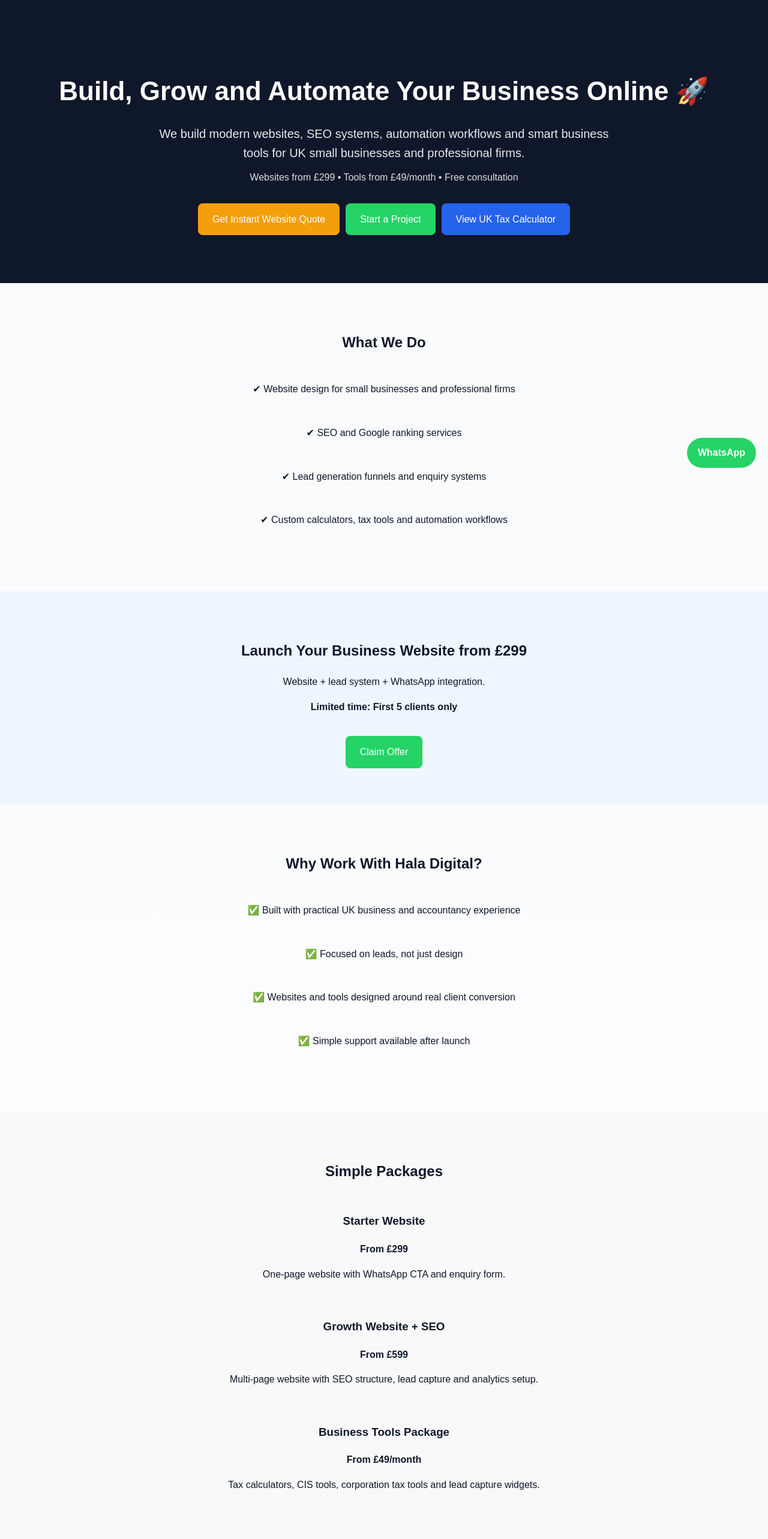
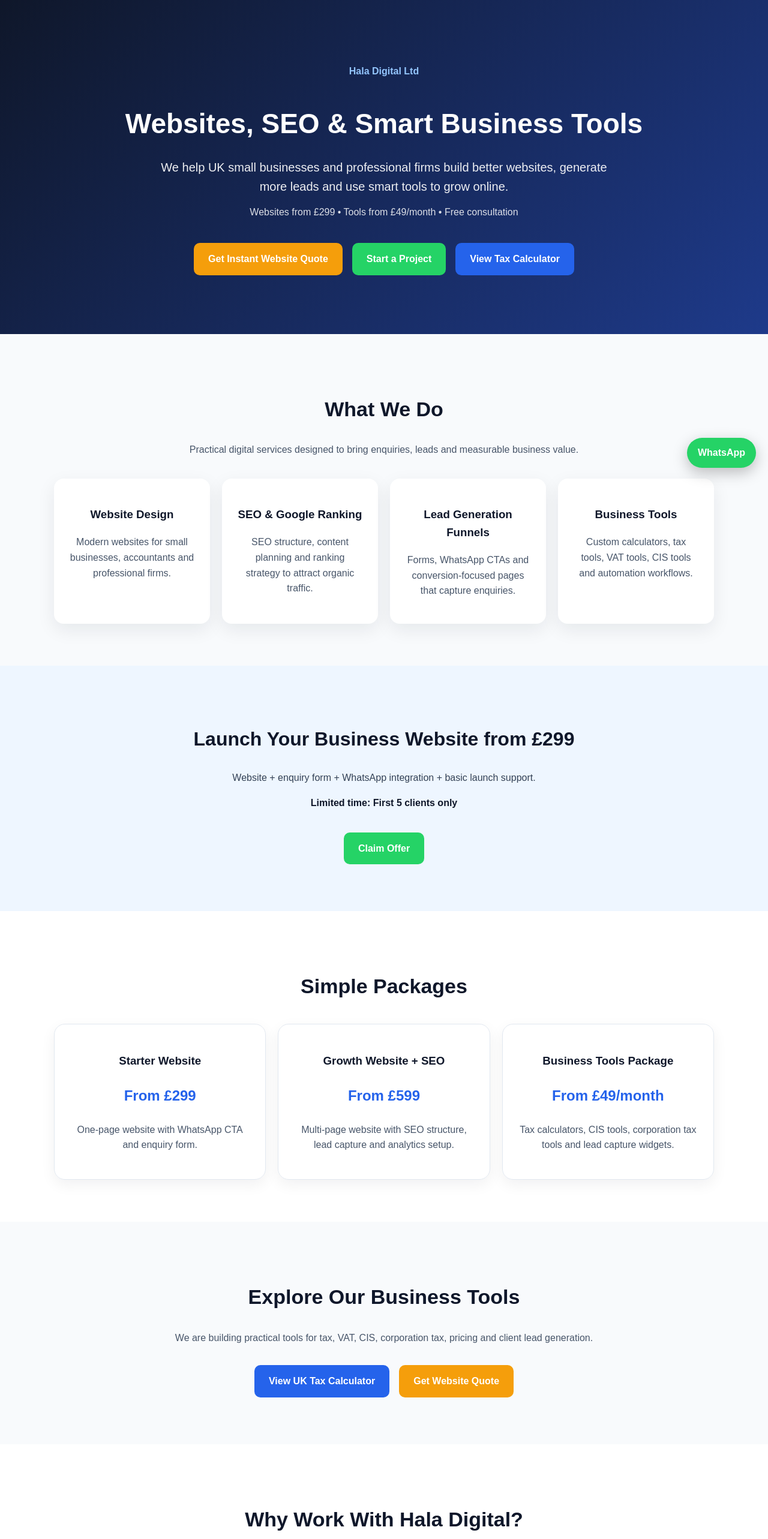
Before and after one commit to HalaDigitalLtd/uktaxcalculator-app, a Next.js app: page /hala in a window 1280 px wide. Shown: the top 2566 px of the page at 60% size. Built offline with nearby package versions, Linux system fonts and the light colour scheme.

Commit message:
Upgrade Hala homepage to card-based premium layout

```diff
--- a/app/hala/page.tsx
+++ b/app/hala/page.tsx
@@ -1,113 +1,136 @@
 export default function HalaPage() {
+  const buttonStyle = {
+    display: "inline-block",
+    padding: "14px 24px",
+    borderRadius: "10px",
+    textDecoration: "none",
+    fontWeight: "bold",
+    margin: "8px"
+  };
+
   return (
-    <div style={{ fontFamily: "sans-serif", lineHeight: 1.6 }}>
+    <div style={{ fontFamily: "Arial, sans-serif", lineHeight: 1.6, color: "#0f172a" }}>
 
       {/* HERO */}
-      <section style={{ padding: "80px 20px", textAlign: "center", background: "#0f172a", color: "white" }}>
-        <h1 style={{ fontSize: "44px", marginBottom: "20px" }}>
-          Build, Grow and Automate Your Business Online 🚀
+      <section style={{ padding: "90px 20px", textAlign: "center", background: "linear-gradient(135deg, #0f172a, #1e3a8a)", color: "white" }}>
+        <p style={{ fontWeight: "bold", color: "#93c5fd" }}>
+          Hala Digital Ltd
+        </p>
+
+        <h1 style={{ fontSize: "46px", marginBottom: "20px" }}>
+          Websites, SEO & Smart Business Tools
         </h1>
 
-        <p style={{ fontSize: "20px", maxWidth: "760px", margin: "0 auto", opacity: 0.9 }}>
-          We build modern websites, SEO systems, automation workflows and smart business tools for UK small businesses and professional firms.
+        <p style={{ fontSize: "20px", maxWidth: "780px", margin: "0 auto", opacity: 0.92 }}>
+          We help UK small businesses and professional firms build better websites, generate more leads and use smart tools to grow online.
         </p>
 
-        <p style={{ marginTop: "12px", fontSize: "16px", opacity: 0.85 }}>
+        <p style={{ marginTop: "14px", fontSize: "16px", opacity: 0.85 }}>
           Websites from £299 • Tools from £49/month • Free consultation
         </p>
 
         <div style={{ marginTop: "30px" }}>
-          <a
-            href="/quote"
-            style={{
-              padding: "14px 24px",
-              background: "#f59e0b",
-              color: "white",
-              borderRadius: "8px",
-              textDecoration: "none",
-              marginRight: "10px",
-              display: "inline-block"
-            }}
-          >
+          <a href="/quote" style={{ ...buttonStyle, background: "#f59e0b", color: "white" }}>
             Get Instant Website Quote
           </a>
 
           <a
             href="https://wa.me/447884063169?text=Hi%20Ikram,%20I%20am%20interested%20in%20Hala%20Digital%20services.%20Can%20you%20please%20guide%20me?"
-            style={{
-              padding: "14px 24px",
-              background: "#25D366",
-              color: "white",
-              borderRadius: "8px",
-              textDecoration: "none",
-              marginRight: "10px",
-              display: "inline-block"
-            }}
+            style={{ ...buttonStyle, background: "#25D366", color: "white" }}
           >
             Start a Project
           </a>
 
-          <a
-            href="https://www.uktaxcalculator.co.uk"
-            style={{
-              padding: "14px 24px",
-              background: "#2563eb",
-              color: "white",
-              borderRadius: "8px",
-              textDecoration: "none",
-              display: "inline-block"
-            }}
-          >
-            View UK Tax Calculator
+          <a href="https://www.uktaxcalculator.co.uk" style={{ ...buttonStyle, background: "#2563eb", color: "white" }}>
+            View Tax Calculator
           </a>
         </div>
       </section>
 
       {/* SERVICES */}
-      <section style={{ padding: "60px 20px", textAlign: "center" }}>
-        <h2>What We Do</h2>
+      <section style={{ padding: "70px 20px", background: "#f8fafc" }}>
+        <div style={{ maxWidth: "1100px", margin: "0 auto", textAlign: "center" }}>
+          <h2 style={{ fontSize: "34px" }}>What We Do</h2>
+          <p style={{ maxWidth: "720px", margin: "10px auto 35px", color: "#475569" }}>
+            Practical digital services designed to bring enquiries, leads and measurable business value.
+          </p>
 
-        <div style={{ maxWidth: "900px", margin: "30px auto", display: "grid", gap: "15px" }}>
-          <p>✔ Website design for small businesses and professional firms</p>
-          <p>✔ SEO and Google ranking services</p>
-          <p>✔ Lead generation funnels and enquiry systems</p>
-          <p>✔ Custom calculators, tax tools and automation workflows</p>
+          <div style={{ display: "grid", gridTemplateColumns: "repeat(auto-fit, minmax(230px, 1fr))", gap: "20px" }}>
+            {[
+              ["Website Design", "Modern websites for small businesses, accountants and professional firms."],
+              ["SEO & Google Ranking", "SEO structure, content planning and ranking strategy to attract organic traffic."],
+              ["Lead Generation Funnels", "Forms, WhatsApp CTAs and conversion-focused pages that capture enquiries."],
+              ["Business Tools", "Custom calculators, tax tools, VAT tools, CIS tools and automation workflows."]
+            ].map(([title, text]) => (
+              <div key={title} style={{ background: "white", padding: "26px", borderRadius: "16px", boxShadow: "0 10px 30px rgba(15,23,42,0.08)" }}>
+                <h3>{title}</h3>
+                <p style={{ color: "#475569" }}>{text}</p>
+              </div>
+            ))}
+          </div>
         </div>
       </section>
 
       {/* OFFER */}
-      <section style={{ padding: "60px 20px", background: "#eef6ff", textAlign: "center" }}>
-        <h2>Launch Your Business Website from £299</h2>
-
-        <p style={{ marginTop: "10px" }}>
-          Website + lead system + WhatsApp integration.
+      <section style={{ padding: "70px 20px", textAlign: "center", background: "#eef6ff" }}>
+        <h2 style={{ fontSize: "32px" }}>Launch Your Business Website from £299</h2>
+        <p style={{ marginTop: "10px", color: "#334155" }}>
+          Website + enquiry form + WhatsApp integration + basic launch support.
         </p>
-
         <p style={{ marginTop: "10px", fontWeight: "bold" }}>
           Limited time: First 5 clients only
         </p>
 
         <a
           href="https://wa.me/447884063169?text=Hi%20Ikram,%20I%20would%20like%20to%20claim%20the%20website%20offer%20from%20%C2%A3299."
-          style={{
-            display: "inline-block",
-            marginTop: "20px",
-            padding: "14px 24px",
-            background: "#25D366",
-            color: "white",
-            borderRadius: "8px",
-            textDecoration: "none"
-          }}
+          style={{ ...buttonStyle, background: "#25D366", color: "white", marginTop: "20px" }}
         >
           Claim Offer
         </a>
       </section>
 
+      {/* PACKAGES */}
+      <section style={{ padding: "70px 20px", background: "white" }}>
+        <div style={{ maxWidth: "1100px", margin: "0 auto", textAlign: "center" }}>
+          <h2 style={{ fontSize: "34px" }}>Simple Packages</h2>
+
+          <div style={{ display: "grid", gridTemplateColumns: "repeat(auto-fit, minmax(260px, 1fr))", gap: "20px", marginTop: "35px" }}>
+            {[
+              ["Starter Website", "From £299", "One-page website with WhatsApp CTA and enquiry form."],
+              ["Growth Website + SEO", "From £599", "Multi-page website with SEO structure, lead capture and analytics setup."],
+              ["Business Tools Package", "From £49/month", "Tax calculators, CIS tools, corporation tax tools and lead capture widgets."]
+            ].map(([title, price, text]) => (
+              <div key={title} style={{ border: "1px solid #e2e8f0", padding: "28px", borderRadius: "18px", boxShadow: "0 8px 25px rgba(15,23,42,0.06)" }}>
+                <h3>{title}</h3>
+                <p style={{ fontSize: "24px", fontWeight: "bold", color: "#2563eb" }}>{price}</p>
+                <p style={{ color: "#475569" }}>{text}</p>
+              </div>
+            ))}
+          </div>
+        </div>
+      </section>
+
+      {/* TOOLS */}
+      <section style={{ padding: "70px 20px", textAlign: "center", background: "#f8fafc" }}>
+        <h2 style={{ fontSize: "34px" }}>Explore Our Business Tools</h2>
+        <p style={{ maxWidth: "720px", margin: "10px auto 25px", color: "#475569" }}>
+          We are building practical tools for tax, VAT, CIS, corporation tax, pricing and client lead generation.
+        </p>
+
+        <a href="https://www.uktaxcalculator.co.uk" style={{ ...buttonStyle, background: "#2563eb", color: "white" }}>
+          View UK Tax Calculator
+        </a>
+
+        <a href="/quote" style={{ ...buttonStyle, background: "#f59e0b", color: "white" }}>
+          Get Website Quote
+        </a>
+      </section>
+
       {/* TRUST */}
-      <section style={{ padding: "60px 20px", textAlign: "center" }}>
-        <h2>Why Work With Hala Digital?</h2>
+      <section style={{ padding: "70px 20px", background: "white", textAlign: "center" }}>
+        <h2 style={{ fontSize: "34px" }}>Why Work With Hala Digital?</h2>
 
-        <div style={{ maxWidth: "900px", margin: "30px auto", display: "grid", gap: "15px" }}>
+        <div style={{ maxWidth: "850px", margin: "30px auto", display: "grid", gap: "14px", color: "#334155" }}>
           <p>✅ Built with practical UK business and accountancy experience</p>
           <p>✅ Focused on leads, not just design</p>
           <p>✅ Websites and tools designed around real client conversion</p>
@@ -115,91 +138,25 @@ export default function HalaPage() {
         </div>
       </section>
 
-      {/* PACKAGES */}
-      <section style={{ padding: "60px 20px", background: "#f9f9f9", textAlign: "center" }}>
-        <h2>Simple Packages</h2>
-
-        <div style={{ maxWidth: "900px", margin: "30px auto", display: "grid", gap: "25px" }}>
-          <div>
-            <h3>Starter Website</h3>
-            <p><strong>From £299</strong></p>
-            <p>One-page website with WhatsApp CTA and enquiry form.</p>
-          </div>
-
-          <div>
-            <h3>Growth Website + SEO</h3>
-            <p><strong>From £599</strong></p>
-            <p>Multi-page website with SEO structure, lead capture and analytics setup.</p>
-          </div>
-
-          <div>
-            <h3>Business Tools Package</h3>
-            <p><strong>From £49/month</strong></p>
-            <p>Tax calculators, CIS tools, corporation tax tools and lead capture widgets.</p>
-          </div>
-        </div>
-      </section>
-
-      {/* TOOLS */}
-      <section style={{ padding: "60px 20px", textAlign: "center" }}>
-        <h2>Explore Our Business Tools</h2>
-
-        <p style={{ maxWidth: "700px", margin: "10px auto" }}>
-          We are building practical tools for tax, VAT, CIS, corporation tax and client lead generation.
-        </p>
-
-        <div style={{ marginTop: "20px" }}>
-          <a
-            href="https://www.uktaxcalculator.co.uk"
-            style={{
-              display: "inline-block",
-              padding: "14px 24px",
-              background: "#2563eb",
-              color: "white",
-              borderRadius: "8px",
-              textDecoration: "none",
-              marginRight: "10px"
-            }}
-          >
-            View UK Tax Calculator
-          </a>
-
-          <a
-            href="/quote"
-            style={{
-              display: "inline-block",
-              padding: "14px 24px",
-              background: "#f59e0b",
-              color: "white",
-              borderRadius: "8px",
-              textDecoration: "none"
-            }}
-          >
-            Get Website Quote
-          </a>
-        </div>
-      </section>
-
       {/* FORM */}
-      <section style={{ padding: "60px 20px", background: "#111", color: "white", textAlign: "center" }}>
-        <h2>Start Your Project</h2>
-
-        <p style={{ marginTop: "10px" }}>
+      <section style={{ padding: "70px 20px", background: "#0f172a", color: "white", textAlign: "center" }}>
+        <h2 style={{ fontSize: "34px" }}>Start Your Project</h2>
+        <p style={{ marginTop: "10px", opacity: 0.85 }}>
           Tell us what you need and we’ll get back to you.
         </p>
 
         <form
           action="https://formspree.io/f/xbdwlgdv"
           method="POST"
-          style={{ maxWidth: "500px", margin: "30px auto", display: "grid", gap: "10px" }}
+          style={{ maxWidth: "520px", margin: "30px auto", display: "grid", gap: "12px" }}
         >
           <input type="hidden" name="_subject" value="New Hala Digital Enquiry" />
 
-          <input name="name" placeholder="Name" required style={{ padding: "12px", borderRadius: "6px" }} />
-          <input name="email" type="email" placeholder="Email" required style={{ padding: "12px", borderRadius: "6px" }} />
-          <input name="phone" placeholder="Phone / WhatsApp" required style={{ padding: "12px", borderRadius: "6px" }} />
+          <input name="name" placeholder="Name" required style={{ padding: "14px", borderRadius: "8px", border: "none" }} />
+          <input name="email" type="email" placeholder="Email" required style={{ padding: "14px", borderRadius: "8px", border: "none" }} />
+          <input name="phone" placeholder="Phone / WhatsApp" required style={{ padding: "14px", borderRadius: "8px", border: "none" }} />
 
-          <select name="service" required style={{ padding: "12px", borderRadius: "6px" }}>
+          <select name="service" required style={{ padding: "14px", borderRadius: "8px", border: "none" }}>
             <option value="">What do you need?</option>
             <option>Website</option>
             <option>SEO</option>
@@ -213,16 +170,16 @@ export default function HalaPage() {
             placeholder="Tell us briefly what you need"
             rows={4}
             required
-            style={{ padding: "12px", borderRadius: "6px" }}
+            style={{ padding: "14px", borderRadius: "8px", border: "none" }}
           />
 
           <button
             type="submit"
             style={{
-              padding: "14px",
+              padding: "15px",
               background: "#25D366",
               color: "white",
-              borderRadius: "6px",
+              borderRadius: "8px",
               border: "none",
               fontWeight: "bold",
               cursor: "pointer"
@@ -245,7 +202,8 @@ export default function HalaPage() {
           color: "white",
           borderRadius: "999px",
           textDecoration: "none",
-          fontWeight: "bold"
+          fontWeight: "bold",
+          boxShadow: "0 8px 25px rgba(0,0,0,0.25)"
         }}
       >
         WhatsApp
```
